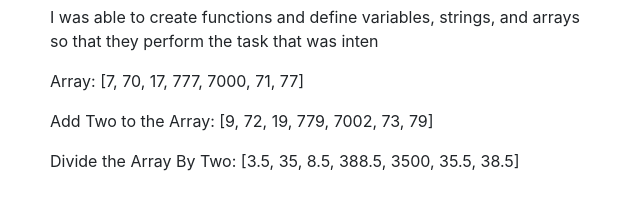
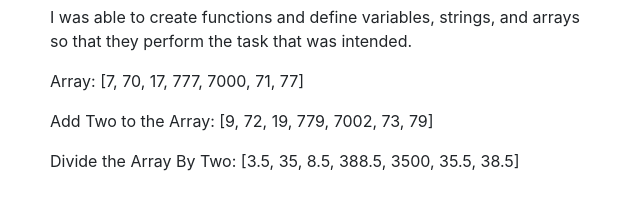
Before and after one commit to saraec/cst252, a plain HTML site: page lab8/index.html in a window 1280 px wide. Shown: the part 735-936 px from the top of the page, 35-675 px from the left. Drawn offline with nearby package versions, Linux system fonts and the light colour scheme.

Commit message:
deleted changes

```diff
--- a/lab8/index.html
+++ b/lab8/index.html
@@ -51,7 +51,7 @@
 				<div class="row">
 						<div class="col-sm-6">
 							<section><h2>Results</h2>
-								<p>I was able to create functions and define variables, strings, and arrays so that they perform the task that was inten </p>
+								<p>I was able to create functions and define variables, strings, and arrays so that they perform the task that was intended. </p>
 								<div id = "output">
 									<p>Array: [7, 70, 17, 777, 7000, 71, 77]</p>
 									<p>Add Two to the Array: [9, 72, 19, 779, 7002, 73, 79]</p>
```
